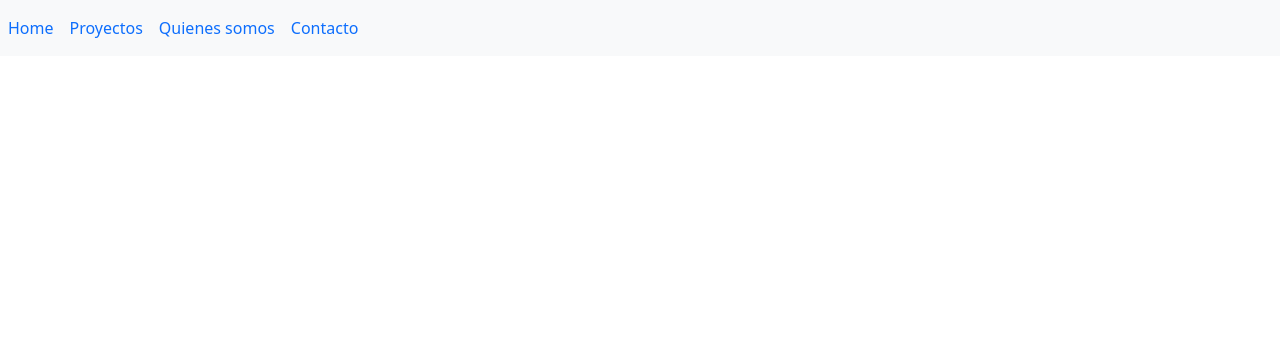
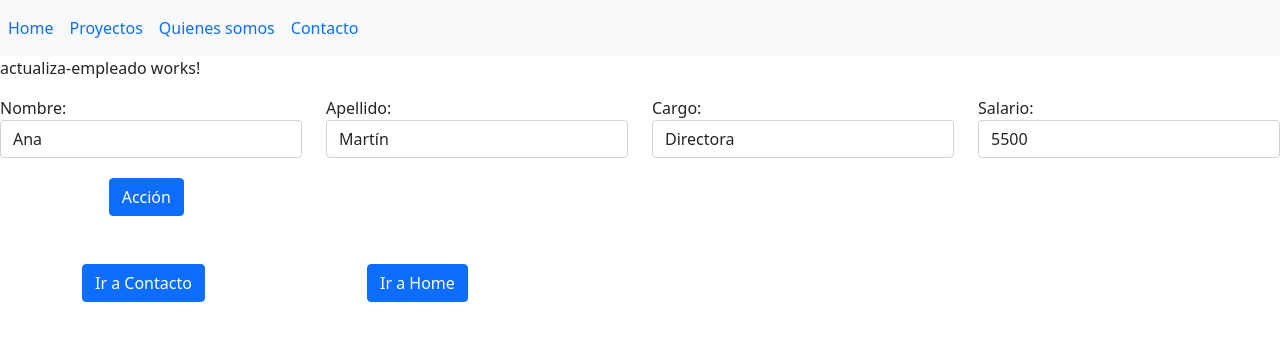
Before and after one commit to RenegadeAsturias/Angular2022-Routing, an Angular app: page /actualiza/1 in a window 1280 px wide. Before the commit this address led to /. Shown: the top 340 px of the page. Built offline with nearby package versions, Linux system fonts and the light colour scheme.

Commit message:
Proyecto routing

```diff
--- /dev/null
+++ b/src/app/actualiza-empleado/actualiza-empleado.component.html
@@ -0,0 +1,45 @@
+<p>actualiza-empleado works!</p>
+
+<form class="form-group row">
+    <div class="form-group col-md-3">
+        <label for="nombre">Nombre: </label>
+        <input type="text" name="nombre" id="nombre" placeholder="Nombre" class="form-control" [(ngModel)]="cuadroNombre" />
+    </div>
+    <div class="form-group col-md-3">
+        <label for="apellido">Apellido: </label>
+        <input type="text" name="apellido" id="apellido" placeholder="Apellido" class="form-control" [(ngModel)]="cuadroApellido" />
+    </div>
+    <div class="form-group col-md-3">
+        <label for="cargo">Cargo: </label>
+        <input type="text" name="cargo" id="cargo" placeholder="Cargo" class="form-control" [(ngModel)]="cuadroCargo" />
+    </div>
+    <div class="form-group col-md-3">
+        <label for="salario">Salario: </label>
+        <input type="number" name="salario" id="salario" placeholder="Salario" class="form-control" [(ngModel)]="cuadroSalario" />
+    </div>
+    <div class="form-group col-md-11 offset-md-1">
+        <input type="submit" class="btn btn-primary" (click)="accionEmpleado()" value="Acción" style="margin-top: 20px;"/>
+    </div>
+    <!--
+    <div class="form-group col-md-2 offset-md-1">
+        <input type="submit" class="btn btn-primary" (click)="actualizaEmpleado()" value="Actualizar empleado" style="margin-top: 20px;"/>
+    </div>
+    <div class="form-group col-md-9">
+        <input type="submit" class="btn btn-primary" (click)="eliminaEmpleado()" value="Eliminar empleado" style="margin-top: 20px;"/>
+    </div>
+    -->
+</form>
+
+<br/><br/>
+<div class="container">
+    <div class="row">
+      <div class="col-md-3">
+        <button class="btn btn-primary" (click)="irContacto()">Ir a Contacto</button>
+      </div>
+      <div class="col-md-3">
+        <button class="btn btn-primary" (click)="irHome()">Ir a Home</button><br/>
+      </div>
+    </div>
+    <div class="col-md-6">
+    </div>
+</div>
--- /dev/null
+++ b/src/app/actualiza-empleado/actualiza-empleado.component.ts
@@ -0,0 +1,76 @@
+import { Component, OnInit } from '@angular/core';
+import { ActivatedRoute, Router } from '@angular/router';
+import { Empleado } from '../empleado.model';
+import { EmpleadosService } from '../empleados.service';
+
+@Component({
+  selector: 'app-actualiza-empleado',
+  templateUrl: './actualiza-empleado.component.html',
+  styleUrls: ['./actualiza-empleado.component.css']
+})
+
+export class ActualizaEmpleadoComponent implements OnInit {
+
+  constructor(private router:Router, private route:ActivatedRoute, private miServicioEmpleados:EmpleadosService) { }
+
+  ngOnInit(): void {
+
+    this.accion=parseInt(this.route.snapshot.queryParams['accion']);
+
+    this.empleados = this.miServicioEmpleados.empleados;
+
+    this.indice=this.route.snapshot.params['id'];
+
+    let empleado:Empleado=this.miServicioEmpleados.encontrarEmpleado(this.indice);
+
+    this.cuadroNombre=empleado.nombre;
+    this.cuadroApellido=empleado.apellido;
+    this.cuadroCargo=empleado.cargo;
+    this.cuadroSalario=empleado.salario;
+  }
+
+  empleados:Empleado[]=[];
+
+  accion:number;
+
+  accionEmpleado(){
+    if(this.accion==1) { // Actualizar
+      let miEmpleado=new Empleado(this.cuadroNombre, this.cuadroApellido, this.cuadroCargo, this.cuadroSalario);
+      this.miServicioEmpleados.actualizarEmpleadoServicio(this.indice, miEmpleado);
+      this.router.navigate(['']); // Redireccionamiento automático para ir al Home después de agregar un Empleado
+
+    } else { // Eliminar
+      this.miServicioEmpleados.eliminarEmpleadoServicio(this.indice,);
+      this.router.navigate(['']); // Redireccionamiento automático para ir al Home después de agregar un Empleado
+    }
+  }
+
+  /**
+  actualizaEmpleado(){
+    let miEmpleado=new Empleado(this.cuadroNombre, this.cuadroApellido, this.cuadroCargo, this.cuadroSalario);
+    this.miServicioEmpleados.actualizarEmpleadoServicio(this.indice, miEmpleado);
+
+    this.router.navigate(['']); // Redireccionamiento automático para ir al Home después de agregar un Empleado
+  }
+
+  eliminaEmpleado(){
+    this.miServicioEmpleados.eliminarEmpleadoServicio(this.indice,);
+    this.router.navigate(['']); // Redireccionamiento automático para ir al Home después de agregar un Empleado
+  }
+  */
+
+  cuadroNombre:string="";
+  cuadroApellido:string="";
+  cuadroCargo:string="";
+  cuadroSalario:number=0;
+
+  indice:number;
+
+  irHome(){
+    this.router.navigate(['']);
+  }
+  irContacto(){
+    this.router.navigate(['contacto']);
+  }
+
+}
--- a/src/app/empleado-hijo/empleado-hijo.component.html
+++ b/src/app/empleado-hijo/empleado-hijo.component.html
@@ -8,7 +8,11 @@
     <div class="col-md-3">Salario</div>
   </div>
   <div class="row">
-    <div class="col-md-3">[{{indice+1}}] {{empleadoLista.nombre}}</div>
+    <div class="col-md-3">
+      [{{indice+1}}] {{empleadoLista.nombre}}
+      &nbsp;&nbsp;<a [routerLink]="['/actualiza',indice]" [queryParams]="{accion:'1'}">Actualiza</a>
+      &nbsp;&nbsp;<a [routerLink]="['/actualiza',indice]" [queryParams]="{accion:'2'}">Elimina</a>
+    </div>
     <div class="col-md-3">{{empleadoLista.apellido}}</div>
     <div class="col-md-3">{{empleadoLista.cargo}}</div>
     <div class="col-md-3">{{empleadoLista.salario}}</div>
--- a/src/app/empleados.service.ts
+++ b/src/app/empleados.service.ts
@@ -22,4 +22,21 @@ export class EmpleadosService {
         this.empleados.push(empleado);
     }
 
+    encontrarEmpleado(indice:number){
+        let empleado:Empleado=this.empleados[indice];
+        return empleado;
+    }
+
+    actualizarEmpleadoServicio(indice:number, empleado:Empleado) {
+        let empleadoModificado=this.empleados[indice];
+        empleadoModificado.nombre=empleado.nombre;
+        empleadoModificado.apellido=empleado.apellido;
+        empleadoModificado.cargo=empleado.cargo;
+        empleadoModificado.salario=empleado.salario;
+    }
+
+    eliminarEmpleadoServicio(indice:number) {
+        this.empleados.splice(indice,1);
+    }
+
 }
--- /dev/null
+++ b/src/app/error-personalizado/error-personalizado.component.html
@@ -0,0 +1,4 @@
+<br/><br/><br/><br/>
+<p style="font-weight: bold; text-align: center; font-size: 1em; color: red;">
+    El Recurso al que intentas acceder no existe.
+</p>
--- /dev/null
+++ b/src/app/error-personalizado/error-personalizado.component.ts
@@ -0,0 +1,15 @@
+import { Component, OnInit } from '@angular/core';
+
+@Component({
+  selector: 'app-error-personalizado',
+  templateUrl: './error-personalizado.component.html',
+  styleUrls: ['./error-personalizado.component.css']
+})
+export class ErrorPersonalizadoComponent implements OnInit {
+
+  constructor() { }
+
+  ngOnInit(): void {
+  }
+
+}
```
Also changed, not shown: src/app/app.module.ts (+7 -2 lines), src/app/actualiza-empleado/actualiza-empleado.component.css (added), src/app/error-personalizado/error-personalizado.component.css (added), 2 other files (tests, documents, lock files or other folders).
